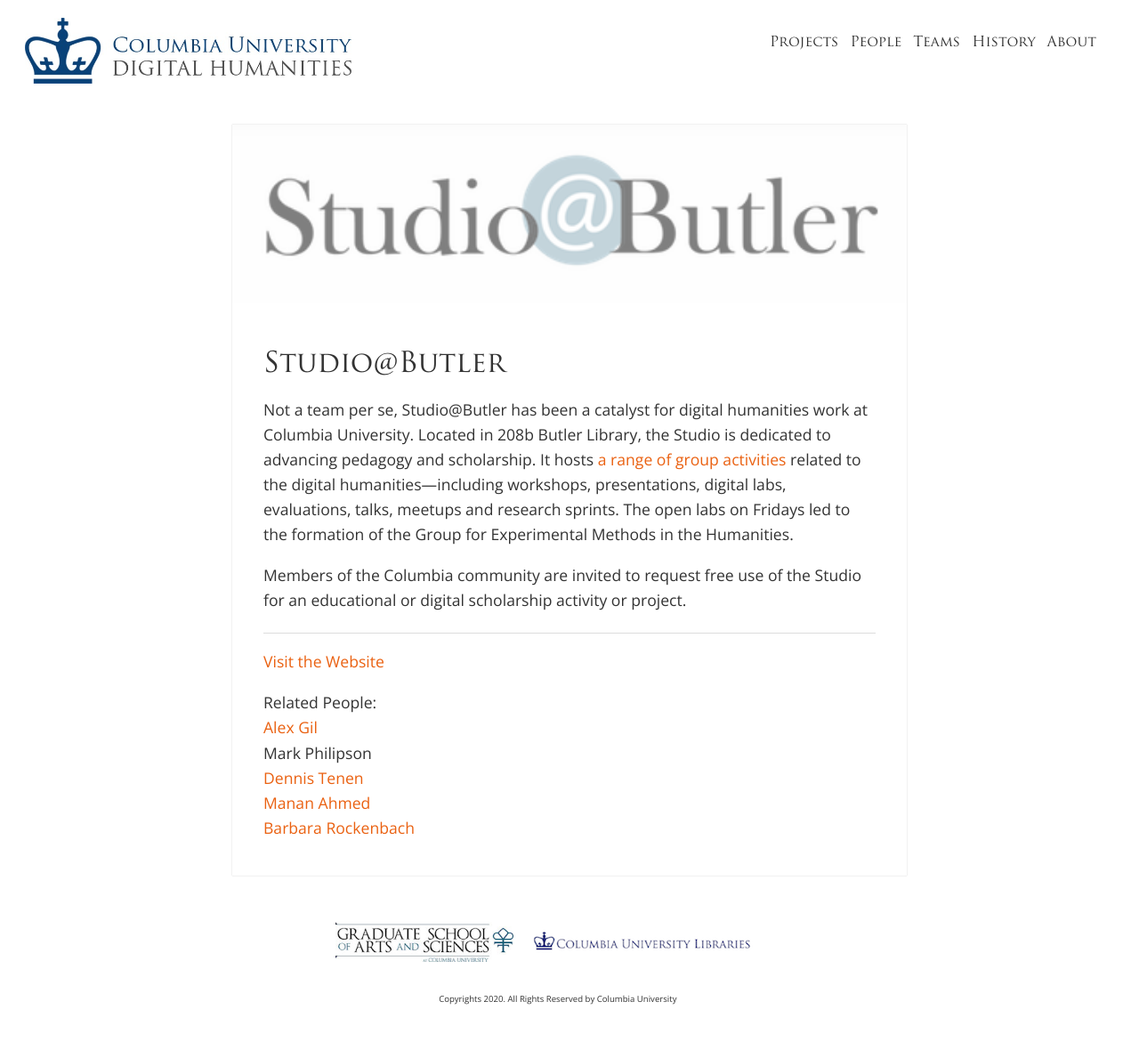
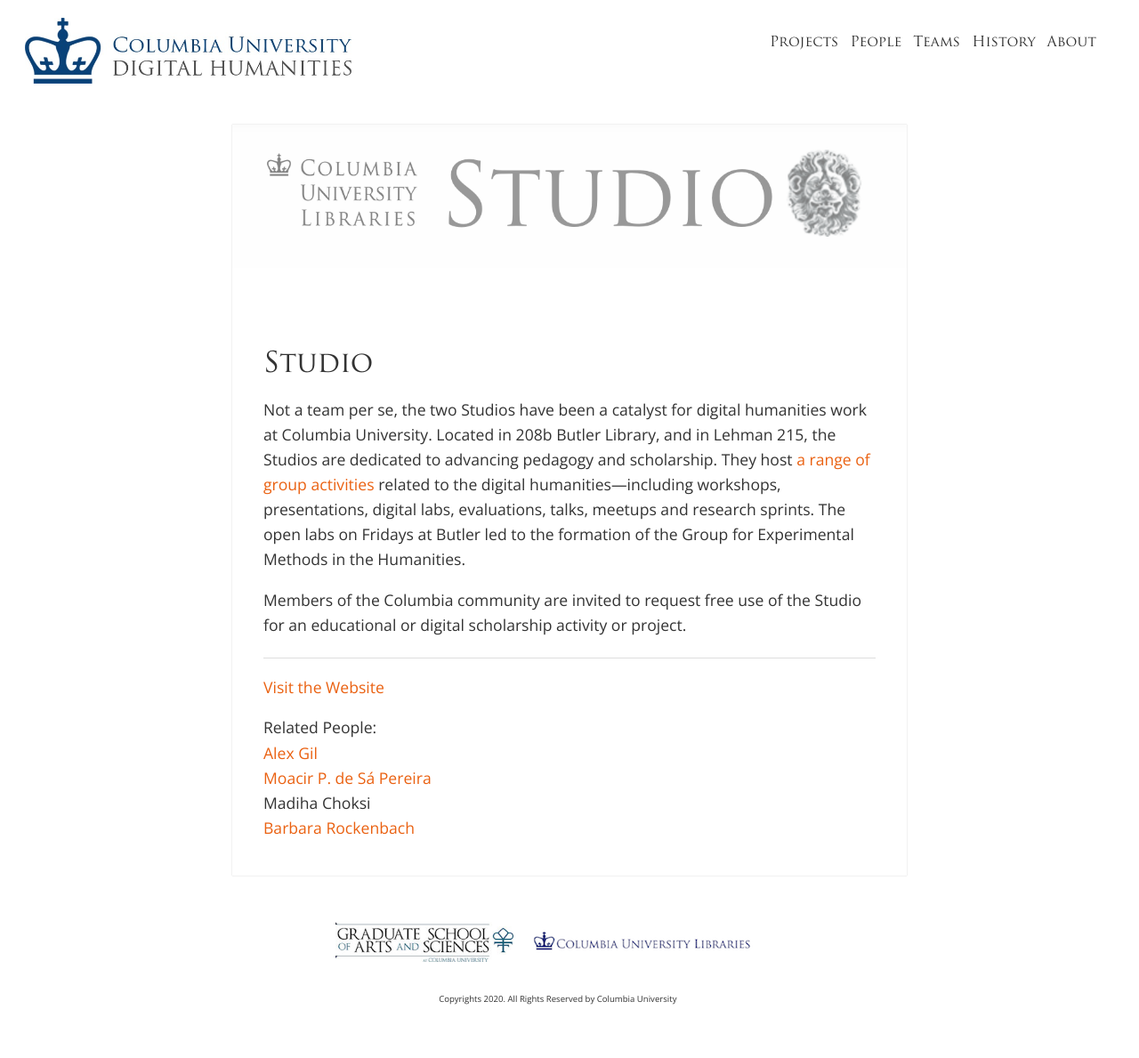
Before and after one commit to cul/dlst-dh, a Jekyll site: the page built from src/_teams/studio.md, in a window 1280 px wide. Shown: the whole page at 89% size. Built offline with Jekyll 4.4.1, drawn with Linux system fonts in a browser that asks for light colours; nearby versions of some CDN libraries.

Commit message:
updated a few cards

```diff
--- a/src/_teams/studio.md
+++ b/src/_teams/studio.md
@@ -1,18 +1,17 @@
 ---
 layout: team
-title: Studio@Butler
-description: Located in 208b Butler Library, the Studio has become the meeting place of choice for Digital Humanities communities at Columbia University.
+title: Studio
+description: Located in 208b Butler Library, and in Lehman 215 our two Studios have become the meeting place of choice for Digital Humanities communities at Columbia University.
 link: "https://studio.cul.columbia.edu/"
 img: studio.png
 author: Alex Gil
 people:
 - Alex Gil
-- Mark Philipson
-- Dennis Tenen
-- Manan Ahmed
+- Moacir P. de Sá Pereira
+- Madiha Choksi
 - Barbara Rockenbach
 ---
 
-Not a team per se, Studio@Butler has been a catalyst for digital humanities work at Columbia University. Located in 208b Butler Library, the Studio is dedicated to advancing pedagogy and scholarship. It hosts <a href="https://studio.cul.columbia.edu/">a range of group activities</a> related to the digital humanities—including workshops, presentations, digital labs, evaluations, talks, meetups and research sprints. The open labs on Fridays led to the formation of the Group for Experimental Methods in the Humanities.
+Not a team per se, the two Studios have been a catalyst for digital humanities work at Columbia University. Located in 208b Butler Library, and in Lehman 215, the Studios are dedicated to advancing pedagogy and scholarship. They host <a href="https://studio.cul.columbia.edu/">a range of group activities</a> related to the digital humanities—including workshops, presentations, digital labs, evaluations, talks, meetups and research sprints. The open labs on Fridays at Butler led to the formation of the Group for Experimental Methods in the Humanities.
 
 Members of the Columbia community are invited to request free use of the Studio for an educational or digital scholarship activity or project.
```
Also changed, not shown: src/_people/mdesapereira.md (added, +17 -0 lines), src/_projects/making-knowing.md (+1 -1 lines), src/_teams/dssc.md (deleted, +0 -12 lines), src/_teams/rds.md (added, +13 -0 lines), src/images/data-club.png (added), src/images/mdesapereira.jpg (added), src/images/studio.png.
